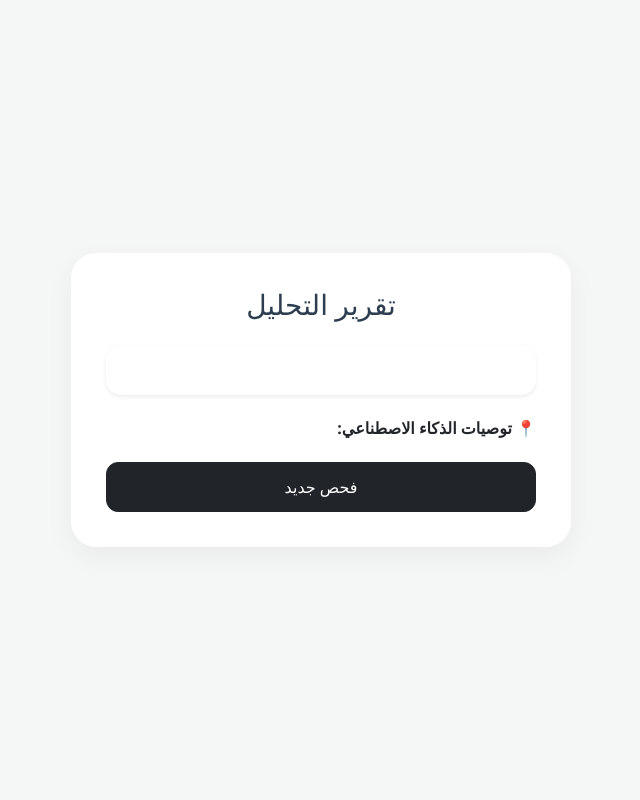
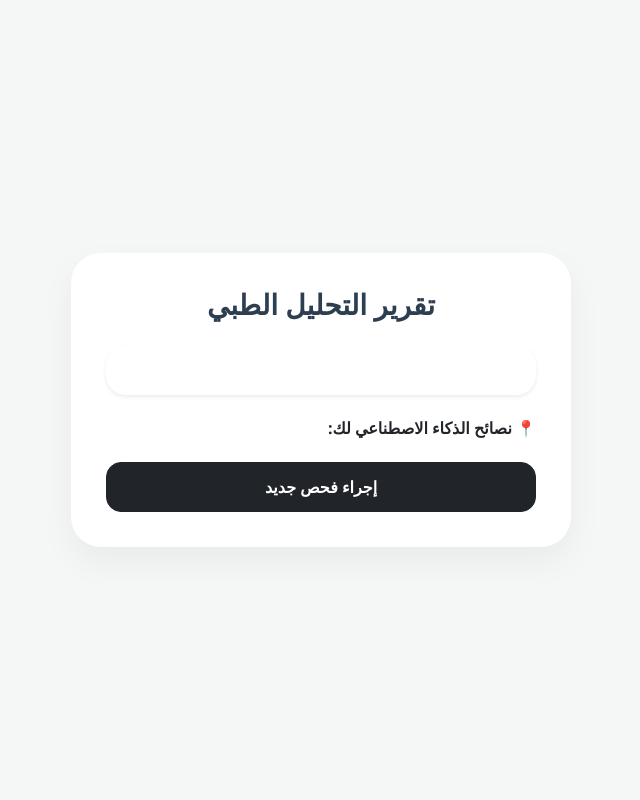
Before and after one commit to muzun44/Health-Guard-AI, a Flask app: template templates/result.html in a window 1280 px wide. Shown: the whole page, without its empty margins (319-959 px from the left). Run offline with Flask 3, Linux system fonts and the light colour scheme; the template is opened without the code that fills it, so the values that code supplies are empty.

Commit message:
Update result.html

```diff
--- a/templates/result.html
+++ b/templates/result.html
@@ -6,22 +6,21 @@
     <title>النتيجة - Health Guard</title>
     <link rel="stylesheet" href="https://cdn.jsdelivr.net/npm/bootstrap@5.3.0/dist/css/bootstrap.min.css">
     <style>
-        body { background-color: #f4f7f6; font-family: 'Segoe UI', sans-serif; height: 100vh; display: flex; align-items: center; }
-        .result-card { max-width: 500px; margin: auto; background: white; padding: 35px; border-radius: 25px; box-shadow: 0 10px 30px rgba(0,0,0,0.05); text-align: right; }
-        .tip-item { background: #f8f9fa; border-right: 4px solid #2c3e50; padding: 10px; margin-bottom: 8px; border-radius: 5px; list-style: none; font-size: 0.9rem; }
+        body { background-color: #f4f7f6; font-family: 'Segoe UI', sans-serif; min-height: 100vh; display: flex; align-items: center; justify-content: center; padding: 20px; }
+        .result-card { width: 100%; max-width: 500px; background: white; padding: 35px; border-radius: 30px; box-shadow: 0 15px 35px rgba(0,0,0,0.05); text-align: right; }
+        .tip-item { background: #f8f9fa; border-right: 4px solid #2c3e50; padding: 12px; margin-bottom: 10px; border-radius: 8px; list-style: none; font-size: 0.95rem; }
     </style>
 </head>
 <body>
-    <div class="container">
     <div class="result-card">
-            <h3 class="text-center mb-4" style="color: #2c3e50;">تقرير التحليل</h3>
+        <h3 class="text-center mb-4" style="color: #2c3e50; font-weight: bold;">تقرير التحليل الطبي</h3>
 
-            <div class="alert alert-{{ status }} text-center p-4 shadow-sm" style="border-radius: 15px;">
+        <div class="alert alert-{{ status }} text-center p-4 shadow-sm mb-4" style="border-radius: 20px;">
             <h4 class="fw-bold mb-0">{{ result }}</h4>
         </div>
 
         <div class="mt-4">
-                <h6 class="fw-bold mb-3">📍 توصيات الذكاء الاصطناعي:</h6>
+            <h6 class="fw-bold mb-3">📍 نصائح الذكاء الاصطناعي لك:</h6>
             <ul class="p-0">
                 {% for tip in tips %}
                     <li class="tip-item">{{ tip }}</li>
@@ -30,8 +29,7 @@
         </div>
 
         <div class="text-center mt-4">
-                <a href="/" class="btn btn-dark w-100" style="border-radius: 12px; padding: 12px;">فحص جديد</a>
-            </div>
+            <a href="/" class="btn btn-dark w-100" style="border-radius: 15px; padding: 12px; font-weight: bold;">إجراء فحص جديد</a>
         </div>
     </div>
 </body>
```
Lines whose indentation alone changed are shown as unchanged.
